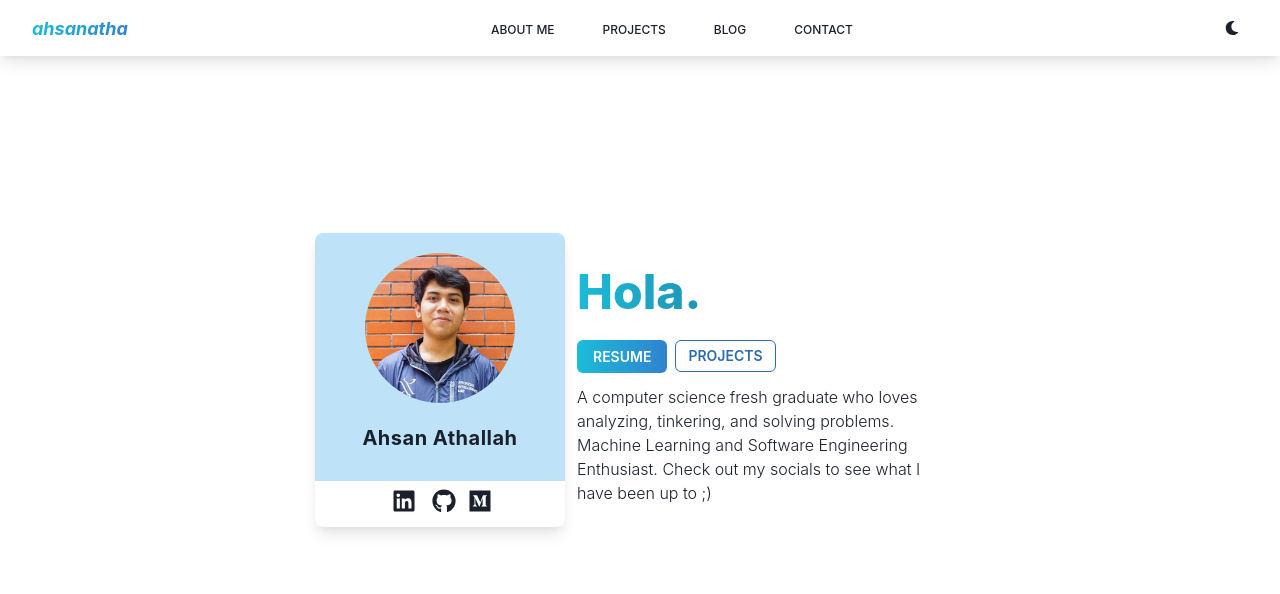
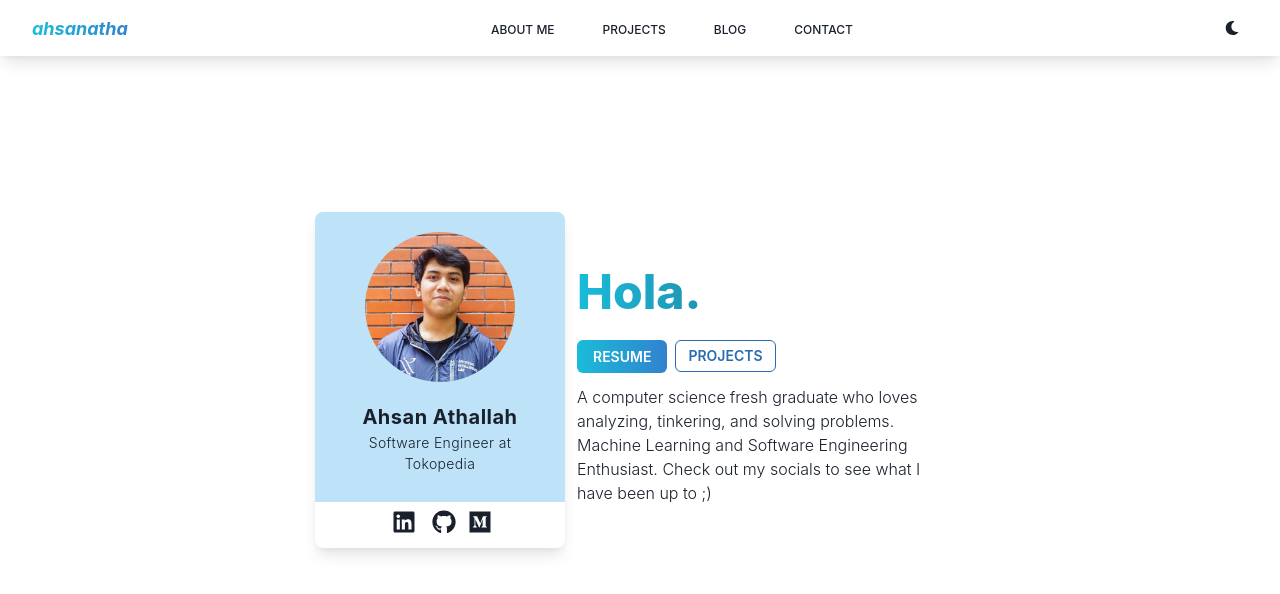
Before and after one commit to ahsanatha/ahsanatha_web, a Next.js app: page / in a window 1280 px wide. Shown: the top 594 px of the page. Built offline with nearby package versions, Linux system fonts and the light colour scheme.

Commit message:
new status

```diff
--- a/pages/index.js
+++ b/pages/index.js
@@ -40,9 +40,24 @@ const Card = () => {
               }}
             />
           </Box>
-          <Text fontSize="xl" fontWeight="bold" letterSpacing="wide">
-            Ahsan Athallah
-          </Text>
+          <Box>
+            <Text
+              fontSize="xl"
+              fontWeight="bold"
+              letterSpacing="wide"
+              textAlign="center"
+            >
+              Ahsan Athallah
+            </Text>
+            <Text
+              fontSize="sm"
+              fontWeight="light"
+              letterSpacing="wide"
+              textAlign="center"
+            >
+              Software Engineer at Tokopedia
+            </Text>
+          </Box>
         </VStack>
         <Stack
           w="100%"
```
